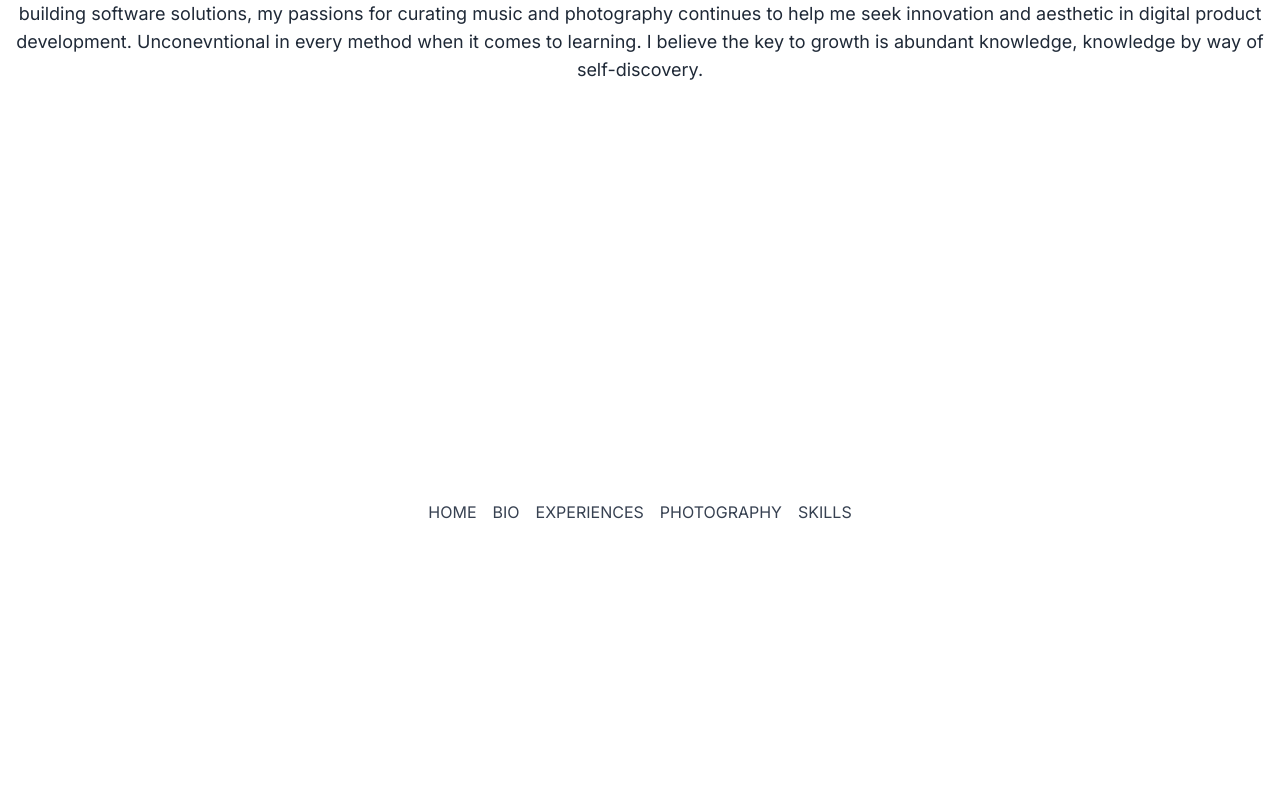
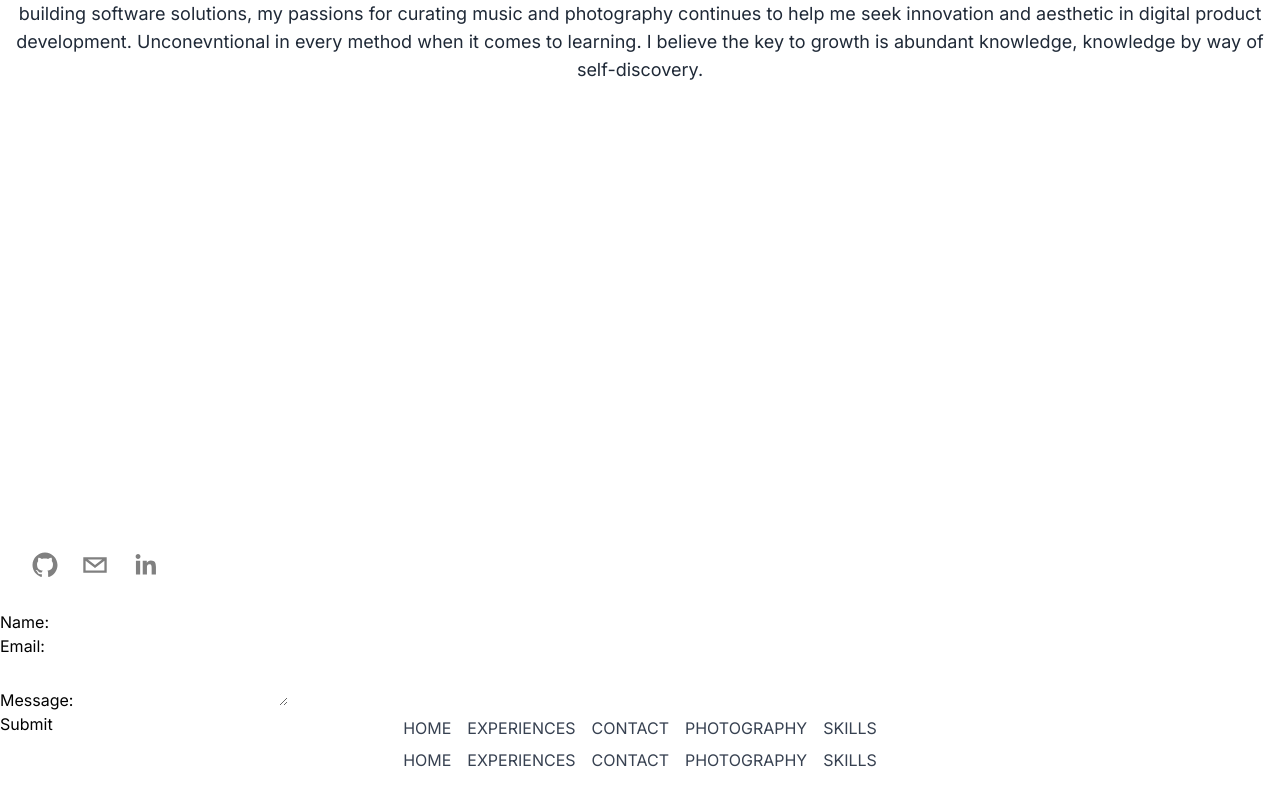
Before and after one commit to trble91/portfolio-new, a Next.js app: page /Bio in a window 1280 px wide. Shown: the part 370-1170 px from the top of the page. Before the commit the page ends 922 px from the top, so only its background shows below. Built offline with nearby package versions, Linux system fonts and the light colour scheme.

Commit message:
Contact form added

```diff
--- a/Components/Contact.jsx
+++ /dev/null
@@ -1,14 +0,0 @@
-import React from 'react';
-import Form from './Form.jsx';
-
-
-export default function Contact() {
-  return (
-    <div className='flex relative flex-col text-center md:text-left xl:flex-row max-w-[200px] xl:px-10 min-h-screen justify-center xl:space-y-0 mx-auto items-center snap-center'>
-      <h3 className='absolute top-24 uppercase tracking-[20px] text-gray-700 text-2xl sm:text-gray-500'>
-          Contact
-      </h3>
-      {/* <Form /> */}
-    </div>
-  )
-}
--- a/Components/Navbar.jsx
+++ b/Components/Navbar.jsx
@@ -6,8 +6,8 @@
   return (
     <nav className="relative absolute space-x-4 space-y-8 text-center p-5 uppercase mb-2 -mt-10 tracking-[10px] text-gray-700">
       <Link href="/">Home</Link>
-      <Link href="/Bio">Bio</Link>
       <Link href="/Experiences">Experiences</Link>
+      <Link href="/Contact">Contact</Link>
       <Link href="/Photography">Photography</Link>
       <Link href="/Skills">Skills</Link>
     </nav>
--- a/app/Bio/page.jsx
+++ b/app/Bio/page.jsx
@@ -2,6 +2,7 @@
 import React from "react";
 import Navbar from "@/components/Navbar.jsx";
 import Header from "@/components/Header";
+import ContactForm from "@/app/Contact/page";
 
 export default function Bio() {
   return (
@@ -25,6 +26,7 @@
           </p>
         </div>
       </div>
+      <ContactForm />
       <Navbar />
     </>
   );
--- /dev/null
+++ b/app/Contact/page.jsx
@@ -0,0 +1,61 @@
+"use client"
+
+import React, { useState } from "react";
+import axios from "axios";
+import Navbar from "@/components/Navbar";
+import Header from "@/components/Header";
+
+const ContactForm = () => {
+  const [formData, setFormData] = useState({
+    name: "",
+    email: "",
+    message: "",
+  });
+
+  const handleChange = (e) => {
+    setFormData({ ...formData, [e.target.name]: e.target.value });
+  };
+
+  const handleSubmit = async (e) => {
+    e.preventDefault();
+
+    try {
+      // Replace the URL with your own backend endpoint for handling form submissions
+      const response = await axios.post("/api/contact", formData);
+      console.log("Form submitted successfully:", response.data);
+      // You can redirect or show a success message here
+    } catch (error) {
+      console.error("Error submitting form:", error);
+      // Handle errors or show an error message to the user
+    }
+  };
+
+  return (
+    <>
+    <Header />
+    <div>
+    <form onSubmit={handleSubmit} >
+      <label>
+        Name:
+        <input type="text" name="name" value={formData.name} onChange={handleChange} />
+      </label>
+      <br />
+      <label>
+        Email:
+        <input type="email" name="email" value={formData.email} onChange={handleChange} />
+      </label>
+      <br />
+      <label>
+        Message:
+        <textarea name="message" value={formData.message} onChange={handleChange} />
+      </label>
+      <br />
+      <button type="submit">Submit</button>
+    </form>
+    </div>
+    <Navbar />
+    </>
+  );
+};
+
+export default ContactForm;
--- a/app/Experiences/page.jsx
+++ b/app/Experiences/page.jsx
@@ -15,7 +15,7 @@
         </h3>
         <motion.div
           initial={{
-            x: -500,
+            x: 500,
             opacity: 0,
             scale: 0.5,
           }}
--- a/app/globals.css
+++ b/app/globals.css
@@ -32,3 +32,7 @@
     )
     rgb(var(--background-start-rgb));
 }
+
+form {
+
+}
--- a/package.json
+++ b/package.json
@@ -10,6 +10,7 @@
   },
   "dependencies": {
     "autoprefixer": "10.4.14",
+    "axios": "^1.6.2",
     "eslint": "8.44.0",
     "eslint-config-next": "13.4.8",
     "framer-motion": "^10.16.16",
@@ -18,8 +19,10 @@
     "postcss-loader": "^7.3.3",
     "react": "^18.2.0",
     "react-dom": "18.2.0",
+    "react-slick": "^0.29.0",
     "react-social-icons": "^5.15.0",
     "sharp": "^0.32.5",
+    "slick-carousel": "^1.8.1",
     "tailwindcss": "^2.2.19"
   }
 }
```
Also changed, not shown: app/api/contact.js (added), 1 other file (tests, documents, lock files or other folders).
